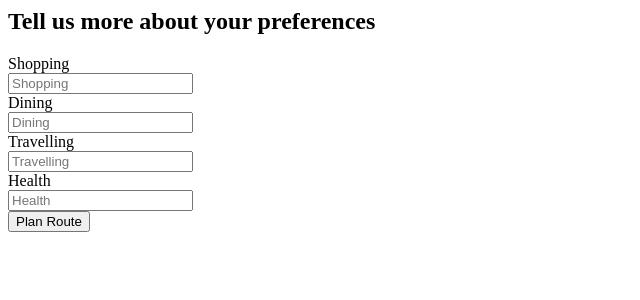
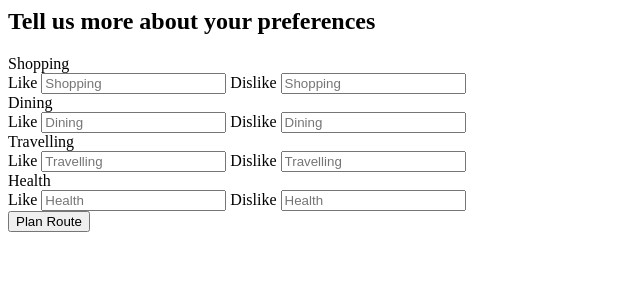
Before and after one commit to topmello/settle-aid-backend, a Python web app: template app/templates/prompts_input.html in a window 1280 px wide. Shown: the top 300 px of the page, without its empty margins (0-640 px from the left). Run offline with Jinja, Linux system fonts and the light colour scheme; the template is opened without the code that fills it, so the values that code supplies are empty.

Commit message:
improve htmx ui

```diff
--- a/app/routers/route.py
+++ b/app/routers/route.py
@@ -103,7 +103,7 @@
     return route_vote_out
 
 
-@router.get('/{route_id}', response_model=schemas.RouteVoteOut)
+@router.get('/{route_id}/', response_model=schemas.RouteVoteOut)
 @limiter.limit("1/second")
 async def get_route(
         request: Request,
@@ -126,7 +126,7 @@
     return await get_route_(route_id, db, r)
 
 
-@router.delete('/{route_id}', status_code=204)
+@router.delete('/{route_id}/', status_code=204)
 @limiter.limit("1/second")
 async def delete_route(
         request: Request,
--- a/app/routers/ui.py
+++ b/app/routers/ui.py
@@ -64,7 +64,7 @@
     return templates.TemplateResponse("routes.html", {"request": request, "initial_routes": initial_routes, "next_offset": next_offset})
 
 
-@router.get("/feed/top_routes")
+@router.get("/feed/top_routes/")
 async def get_top_routes_htmx(
         request: Request,
         query_type: str = 'top_routes',
@@ -128,8 +128,9 @@
 
     html = html.replace(
         '<div class="folium-map"',
-        '<div class="folium-map" style="height: 400px; width: 100%;"'
+        '<div class="folium-map" style="height: 400px; width: 100%; z-index: 1; border-radius: 15px;"'
     )
+
     temp_dir.cleanup()
 
     return HTMLResponse(content=html)
--- a/app/templates/prompts_input.html
+++ b/app/templates/prompts_input.html
@@ -8,52 +8,98 @@
       <div class="grid grid-cols-2 gap-4">
         <div class="flex flex-col items-center">
           <div class="mb-2">Shopping</div>
+          <label class="flex flex-col items-center">
+            <span class="text-green-500 mb-1">Like</span>
             <input
               id="shopping"
               type="text"
               placeholder="Shopping"
-            class="border p-2 rounded-md text-center"
+              class="border border-green-500 p-2 rounded-md text-center w-4/5"
             />
+          </label>
+          <label class="flex flex-col items-center">
+            <span class="text-red-500 mb-1">Dislike</span>
+            <input
+              id="shoppingNeg"
+              type="text"
+              placeholder="Shopping"
+              class="border border-red-500 p-2 rounded-md text-center w-4/5"
+            />
+          </label>
         </div>
         <div class="flex flex-col items-center">
           <div class="mb-2">Dining</div>
+          <label class="flex flex-col items-center">
+            <span class="text-green-500 mb-1">Like</span>
             <input
               id="dining"
               type="text"
               placeholder="Dining"
-            class="border p-2 rounded-md text-center"
+              class="border border-green-500 p-2 rounded-md text-center w-4/5"
             />
+          </label>
+          <label class="flex flex-col items-center">
+            <span class="text-red-500 mb-1">Dislike</span>
+            <input
+              id="diningNeg"
+              type="text"
+              placeholder="Dining"
+              class="border border-red-500 p-2 rounded-md text-center w-4/5"
+            />
+          </label>
         </div>
         <div class="flex flex-col items-center">
           <div class="mb-2">Travelling</div>
+          <label class="flex flex-col items-center">
+            <span class="text-green-500 mb-1">Like</span>
             <input
               id="travelling"
               type="text"
               placeholder="Travelling"
-            class="border p-2 rounded-md text-center"
+              class="border border-green-500 p-2 rounded-md text-center w-4/5"
             />
+          </label>
+          <label class="flex flex-col items-center">
+            <span class="text-red-500 mb-1">Dislike</span>
+            <input
+              id="travellingNeg"
+              type="text"
+              placeholder="Travelling"
+              class="border border-red-500 p-2 rounded-md text-center w-4/5"
+            />
+          </label>
         </div>
         <div class="flex flex-col items-center">
           <div class="mb-2">Health</div>
+          <label class="flex flex-col items-center">
+            <span class="text-green-500 mb-1">Like</span>
             <input
               id="health"
               type="text"
               placeholder="Health"
-            class="border p-2 rounded-md text-center"
+              class="border border-green-500 p-2 rounded-md text-center w-4/5"
             />
+          </label>
+          <label class="flex flex-col items-center">
+            <span class="text-red-500 mb-1">Dislike</span>
+            <input
+              id="healthNeg"
+              type="text"
+              placeholder="Health"
+              class="border border-red-500 p-2 rounded-md text-center w-4/5"
+            />
+          </label>
         </div>
     </div>
-    </div>
+    <div class="mt-4"> <!-- new div for margin-top -->
       <button
-      class="bg-blue-500 text-white py-2 px-4 rounded"
+        class="bg-blue-500 text-white py-2 px-6 rounded mx-auto block"
         hx-post="/ui/search/map/"
         hx-swap="innerHTML"
-      hx-target="#mapContainer"
+        hx-target="#mapContent"
         hx-ext="json-enc"
-      hx-vals='{
-          "query": ["museum", "Indian", "Seafood"],
-          "negative_query": ["Boring", "", "Spicy"],
-          "location_type": ["landmark", "restaurant", "restaurant"],
+        hx-vals='js:{
+          ...buildQueryAndLocationType(),
           "longitude": 144.9549,
           "latitude": -37.81803,
           "distance_threshold": 1000,
@@ -61,8 +107,10 @@
           "negative_similarity_threshold": 0,
           "route_type": "walking"
       }'
+        onclick="addCloseButton();"
       >
         Plan Route
       </button>
     </div>
+  </div>
 </body>
```
Also changed, not shown: app/templates/layout.html (+80 -45 lines), app/templates/login.html (+0 -17 lines), app/templates/routes.html (+4 -5 lines), app/templates/routes_partial.html (+4 -5 lines). Lines whose indentation alone changed are shown as unchanged.
